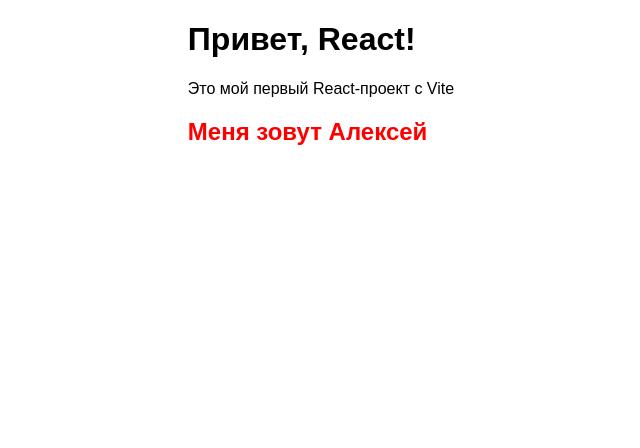
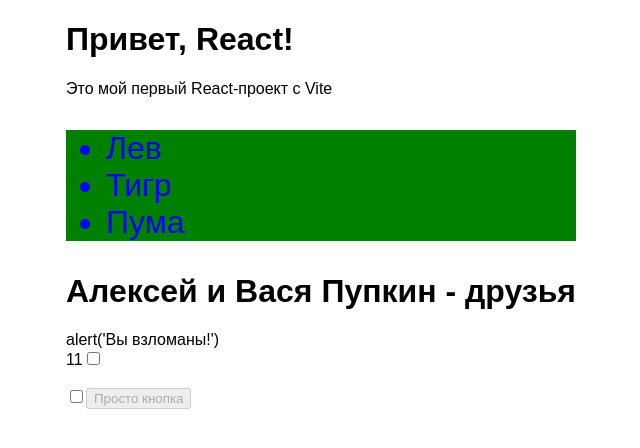
Before and after one commit to tusin777/my-app, a React (Vite) app: page / in a window 1280 px wide. Shown: the top 448 px of the page, without its empty margins (319-959 px from the left). Built offline with nearby package versions, Linux system fonts and the light colour scheme.

Commit message:
Урок 1.5

```diff
--- a/src/components/App/App.jsx
+++ b/src/components/App/App.jsx
@@ -1,13 +1,31 @@
+import Email from "../Email";
 import MyName from "../MyName/MyName";
 import "./App.css";
 
 function App() {
+  const name = `Вася Пупкин`;
+
+  const element = <h1>Алексей и {name} - друзья</h1>;
+
+  const response = "<div>alert('Вы взломаны!')</div>";
+
   return (
-    <div>
+    <>
       <h1>Привет, React!</h1>
       <p>Это мой первый React-проект с Vite</p>
       <MyName />
-    </div>
+      {element}
+      <div dangerouslySetInnerHTML={{ __html: response }}></div>
+      <span>{3 + 8}</span>
+      <Email />
+      <input type="checkbox" />
+      <img src="" alt="" />
+      <br />
+      <br />
+      <label htmlFor="email"></label>
+      <input type="checkbox" checked={false} />
+      <button disabled>Просто кнопка</button>
+    </>
   );
 }
 
--- /dev/null
+++ b/src/components/Email.jsx
@@ -0,0 +1,13 @@
+import React from "react";
+
+const Email = () => {
+  const email = "alexei@gmail.com";
+
+  const emailRegex = /^[^\\s@]+@[^\\s@]+\\.[^\\s@]+$/;
+
+  const check = emailRegex.test(email);
+
+  return check ? email : null;
+};
+
+export default Email;
--- a/src/components/MyName/MyName.jsx
+++ b/src/components/MyName/MyName.jsx
@@ -1,7 +1,17 @@
 import "./MyName.css";
 
 const MyName = () => {
-  return <h2>Меня зовут Алексей</h2>;
+  const cats = ["Лев", "Тигр", "Пума"];
+
+  const style = { color: "blue", fontSize: 32, backgroundColor: "green" };
+
+  return (
+    <ul style={style}>
+      {cats.map((e) => (
+        <li key={e}>{e}</li>
+      ))}
+    </ul>
+  );
 };
 
 export default MyName;
```
Also changed, not shown: 1 other file (tests, documents, lock files or other folders).
